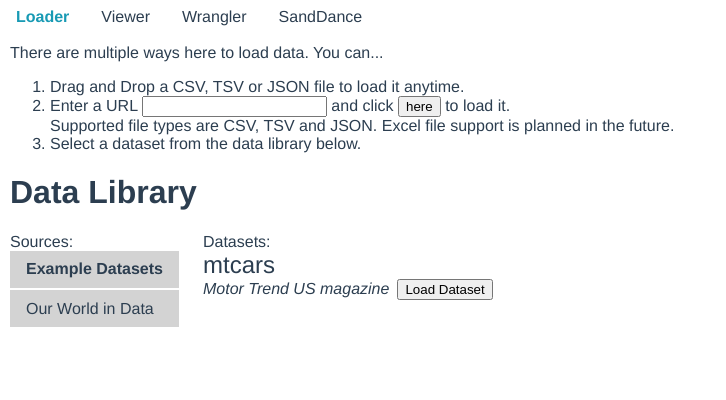
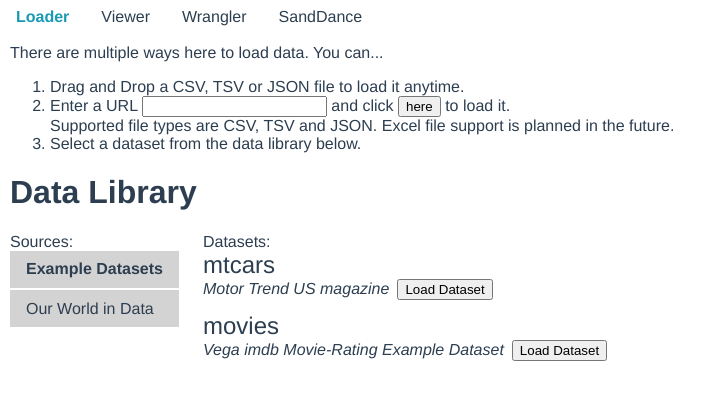
Before and after one commit to jansim/data-studio, a Vue app: page / in a window 1280 px wide. Shown: the top 400 px of the page, without its empty margins (0-726 px from the left). Built offline with nearby package versions, Linux system fonts and the light colour scheme.

Commit message:
Add JSON based dataset and work around odd issue in aq.fromJSON

```diff
--- a/src/data/dataLoader.js
+++ b/src/data/dataLoader.js
@@ -1,4 +1,4 @@
-import { fromCSV, fromJSON } from 'arquero'
+import { fromCSV, from } from 'arquero'
 
 import dataStore from '../data/dataStore'
 const TEMP_FIXED_DATASETKEY = 'test'
@@ -61,7 +61,9 @@ function parseTextFile (type, contents) {
     //   // return fromCSV(contents, { separator: '\t' })
     //   break;
     case "JSON":
-      return fromJSON(contents)
+      // Working around the weird choice in fromJSON here, that it can only
+      // handle column-wise tables. This way row-wise specified JSON data also works.
+      return from(JSON.parse(contents))
       break;
     default:
       throw `Trying to parse unsupported text file type: "${type}"`
--- a/src/modules/dataset-loader/DataLibrary.vue
+++ b/src/modules/dataset-loader/DataLibrary.vue
@@ -35,6 +35,11 @@ const DATA_SOURCES = [
         name: 'mtcars',
         author: 'Motor Trend US magazine',
         url: '/data/example/mtcars.csv'
+      },
+      {
+        name: 'movies',
+        author: 'Vega imdb Movie-Rating Example Dataset',
+        url: 'https://vega.github.io/vega-datasets/data/movies.json'
       }
     ]
   },
```
